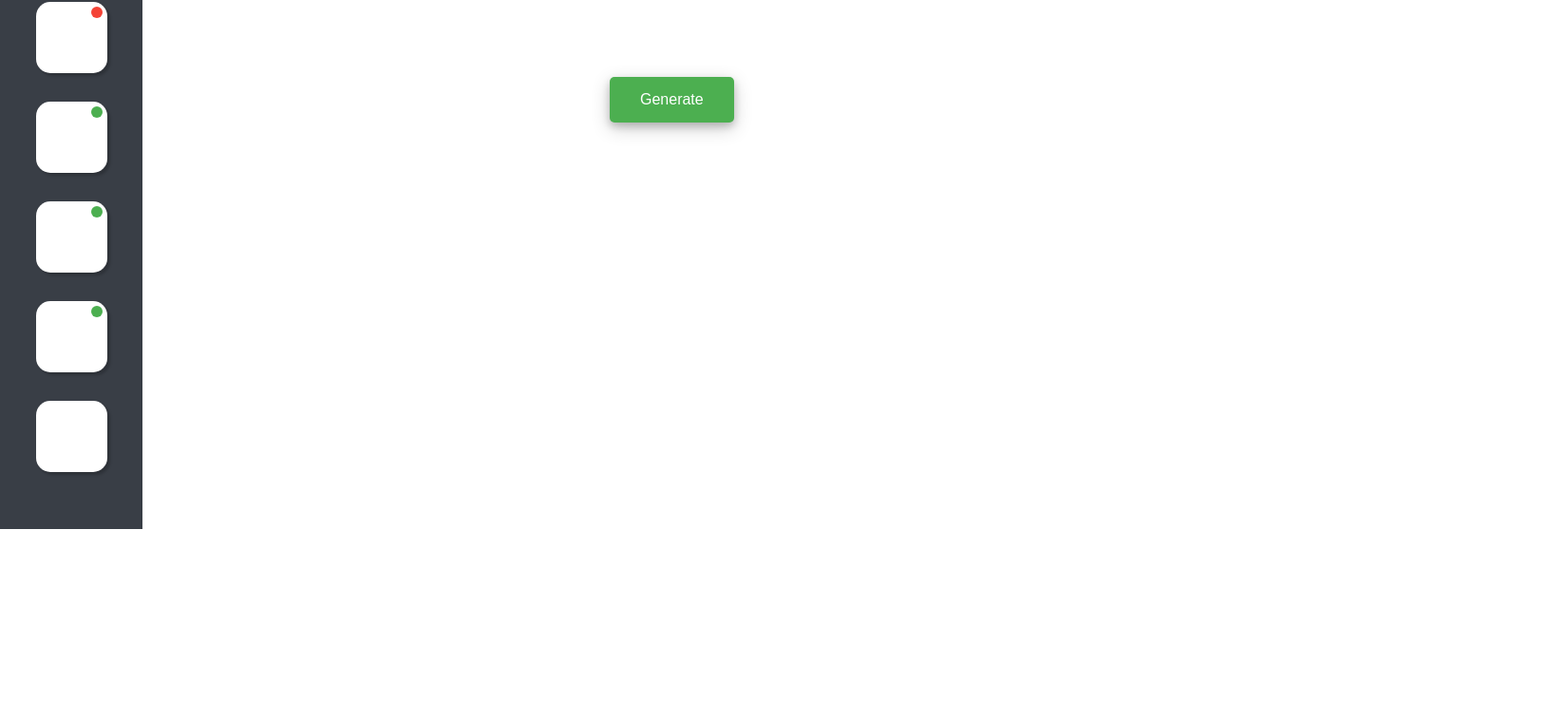
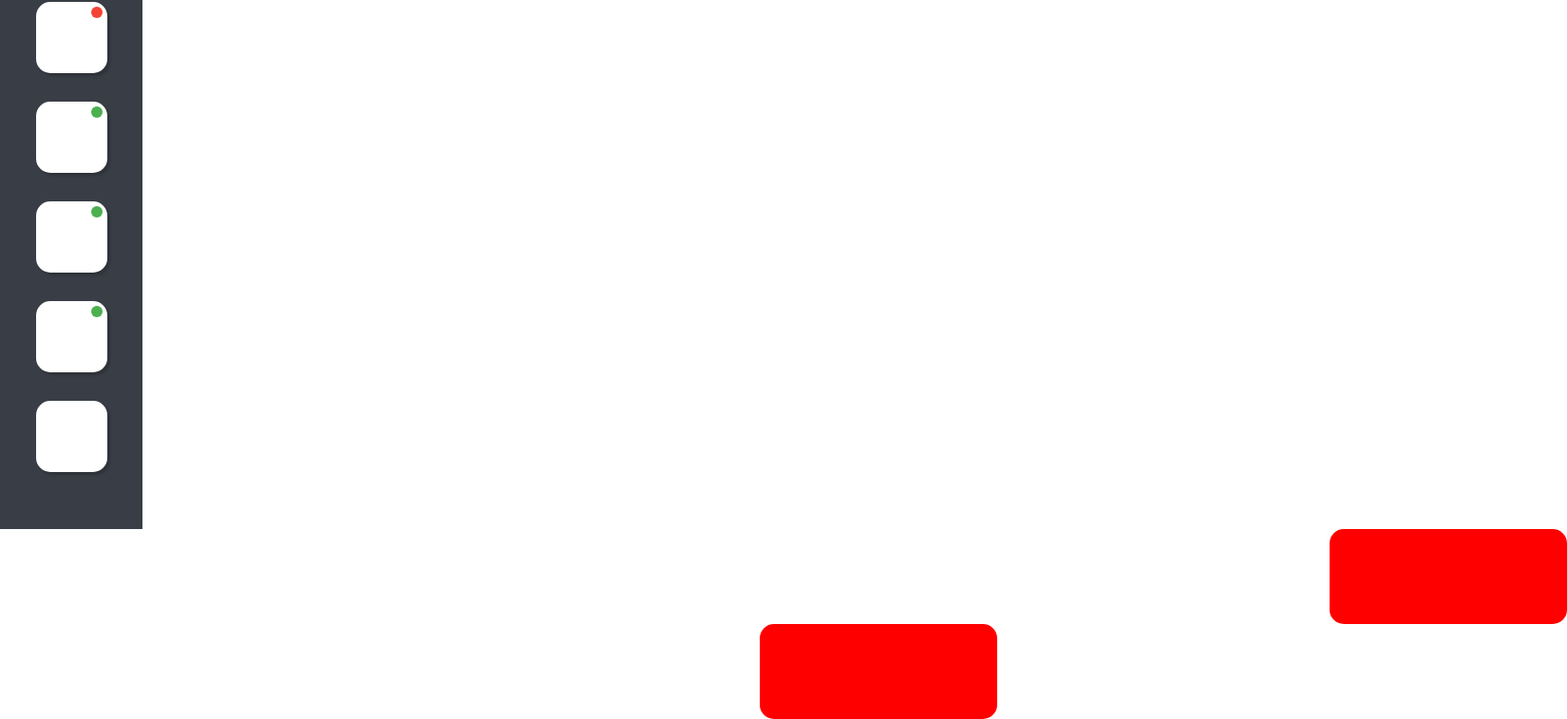
Before and after one commit to VictorHarri-Chal/AREA, a React (Create React App) app in the folder area/: page /dashboard in a window 1280 px wide. Shown: the part 323-1080 px from the top of the page at 95% size, 1650 px wide, since content can reach past the window. Before the commit the page ends 836 px from the top, so only its background shows below. Built offline with nearby package versions, Linux system fonts and the light colour scheme; some icons are missing.

Commit message:
[UPD] all version of rectangle

```diff
--- /dev/null
+++ b/area/src/components/DragableRectangle/DragableRectElements.js
@@ -0,0 +1,9 @@
+import styled from 'styled-components';
+
+export const DragableRectangleStyle = styled.div`
+  width: 250px;
+  height: 100px;
+  background: red;
+  position: relative;
+  border-radius: 15px;
+`;
--- /dev/null
+++ b/area/src/components/DragableRectangle/index.js
@@ -0,0 +1,40 @@
+import React, { useState, useRef } from 'react';
+import { DragableRectangleStyle } from './DragableRectElements';
+
+const DragableRectangle = ({ newRectangle }) => {
+  const [rectanglePosition, setRectanglePosition] = useState({ x: newRectangle.x, y: newRectangle.y });
+  const [isDragging, setIsDragging] = useState(false);
+  const [initialMousePosition, setInitialMousePosition] = useState({ x: 0, y: 0 });
+
+  const handleMouseDown = (event) => {
+    setInitialMousePosition({ x: event.clientX, y: event.clientY });
+    setIsDragging(true);
+  };
+
+  const handleMouseUp = () => {
+    setIsDragging(false);
+  };
+
+  const handleMouseMove = (event) => {
+    if (isDragging) {
+      const { x, y } = rectanglePosition;
+      const deltaX = event.clientX - initialMousePosition.x;
+      const deltaY = event.clientY - initialMousePosition.y;
+      setRectanglePosition({ x: x + deltaX, y: y + deltaY });
+      setInitialMousePosition({ x: event.clientX, y: event.clientY });
+    }
+  };
+
+  return (
+      <DragableRectangleStyle
+          onMouseDown={handleMouseDown}
+          onMouseUp={handleMouseUp}
+          onMouseMove={handleMouseMove}
+        style={{
+          transform: `translate(${rectanglePosition.x}px, ${rectanglePosition.y}px)`,
+        }}
+      />
+  );
+};
+
+export default DragableRectangle;
--- a/area/src/pages/Dashboard/index.js
+++ b/area/src/pages/Dashboard/index.js
@@ -1,20 +1,22 @@
 import React, {useState} from 'react'
 import Navbar from '../../components/Navbar'
-import Playground from '../../components/Playground'
 import AppSidebar from '../../components/AppSidebar'
 import BlocSidebar from '../../components/BlocSidebar'
+import DragableRectangle from '../../components/DragableRectangle'
 
 
 const Dashboard = () => {
 
     const [appSelected, setAppSelected] = useState({})
+    // const {newRectangle, setNewRectangle} = useState({})
 
     return (
         <>
             <Navbar isOpen={false} isInDashboard={true}/>
             <AppSidebar setAppSelected={setAppSelected} />
             <BlocSidebar appSelected={appSelected}/>
-            <Playground />
+            <DragableRectangle newRectangle={{ x: 1400, y: 800 }}/>
+            <DragableRectangle newRectangle={{ x: 800, y: 800 }}/>
         </>
     )
 }
```
